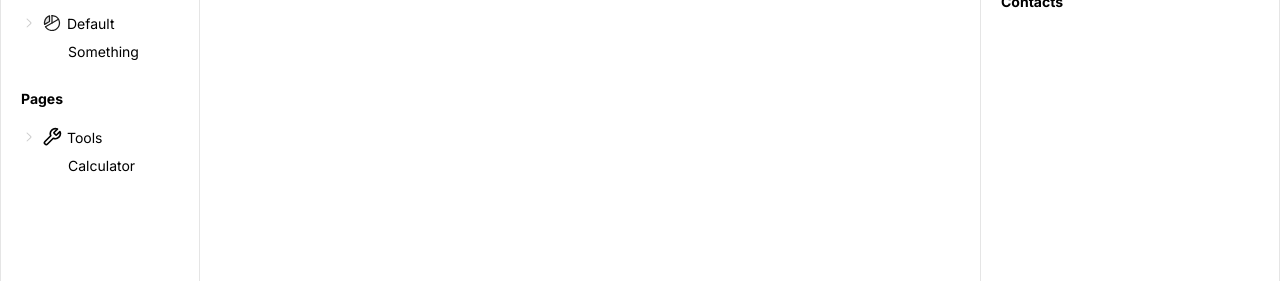
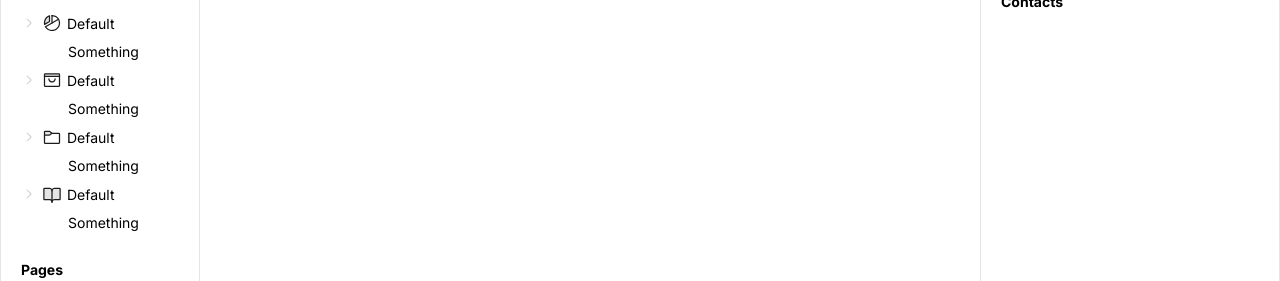
Before and after one commit to SteveFromTheOffice/splice-takehome, a React (Create React App) app: page / in a window 1280 px wide. Shown: the part 208-489 px from the top of the page. Built offline with nearby package versions, Linux system fonts and the light colour scheme.

Commit message:
dropdowns populated

```diff
--- a/src/components/Layout/Layout.component.jsx
+++ b/src/components/Layout/Layout.component.jsx
@@ -11,6 +11,9 @@ import Avatar from "../Avatar/Avatar.component";
 
 import DotIcon from "../../images/Dot.svg";
 import PieIcon from "../../images/PieChart.svg";
+import ShoppingIcon from "../../images/ShoppingBagOpen.svg";
+import FolderIcon from "../../images/FolderNotch.svg";
+import BookIcon from "../../images/BookOpen.svg";
 import WrenchIcon from "../../images/Wrench.svg";
 
 import style from "./Layout.module.scss";
@@ -30,6 +33,17 @@ function Layout() {
 
         <SidebarContainer text="Dashboards">
           <SidebarDropdown text="Default" icon={PieIcon}>
+            <SidebarItem text="Something" />
+          </SidebarDropdown>
+          <SidebarDropdown
+            text="Default"
+            icon={ShoppingIcon}>
+            <SidebarItem text="Something" />
+          </SidebarDropdown>
+          <SidebarDropdown text="Default" icon={FolderIcon}>
+            <SidebarItem text="Something" />
+          </SidebarDropdown>
+          <SidebarDropdown text="Default" icon={BookIcon}>
             <SidebarItem text="Something" />
           </SidebarDropdown>
         </SidebarContainer>
```
